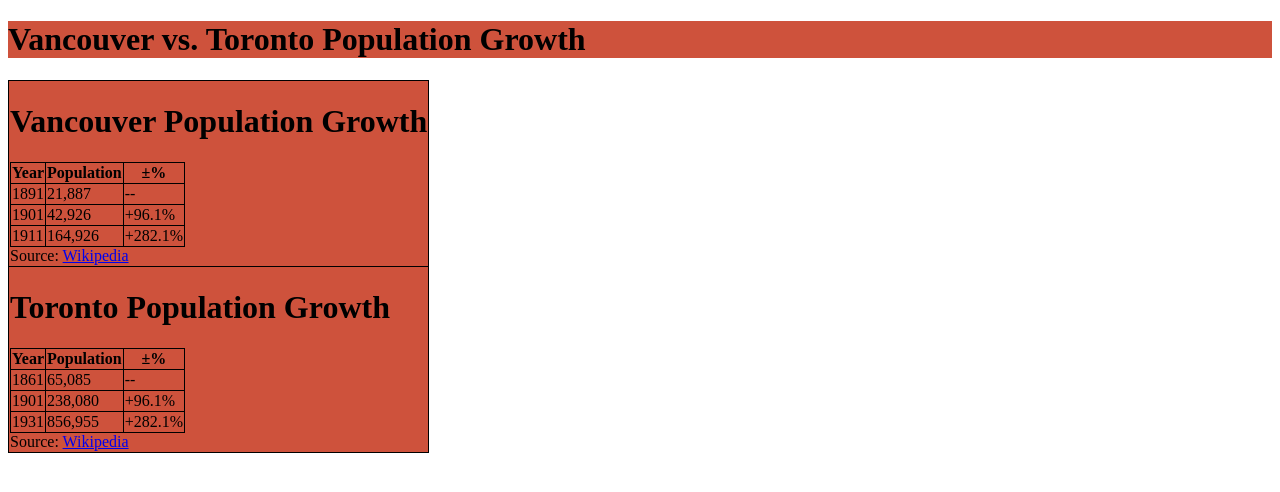
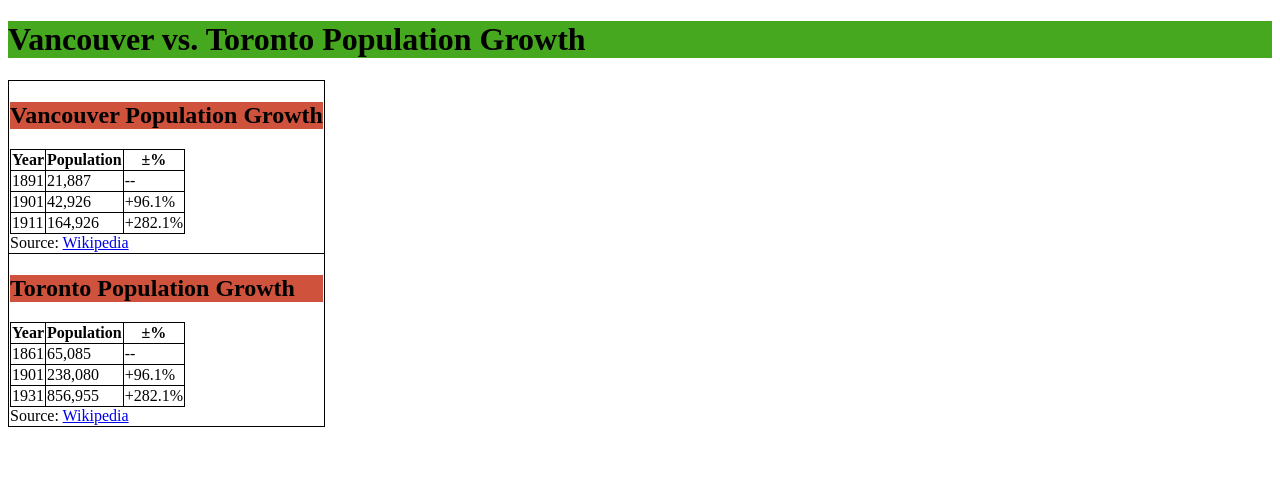
Before and after one commit to Elijah-Fabon/comp1537-set_E-f22, a plain HTML site: page lab03/index.html in a window 1280 px wide. Drawn offline with Linux system fonts and the light colour scheme.

Commit message:
Update index.html

```diff
--- a/lab03/index.html
+++ b/lab03/index.html
@@ -20,8 +20,7 @@
     background-color: rgb(70, 168, 31);
   }
 
-  td,
-  h1 {
+  h2 {
     background-color: rgb(206, 82, 60);
   }
 </style>
@@ -31,7 +30,7 @@
   <table>
     <tr>
       <td>
-        <h1> Vancouver Population Growth </h1>
+        <h2> Vancouver Population Growth </h2>
         <table>
           <tr>
             <th> Year </th>
@@ -59,7 +58,7 @@
     </tr>
     <tr>
       <td>
-        <h1> Toronto Population Growth </h1>
+        <h2> Toronto Population Growth </h2>
         <table>
           <tr>
             <th> Year </th>
```
